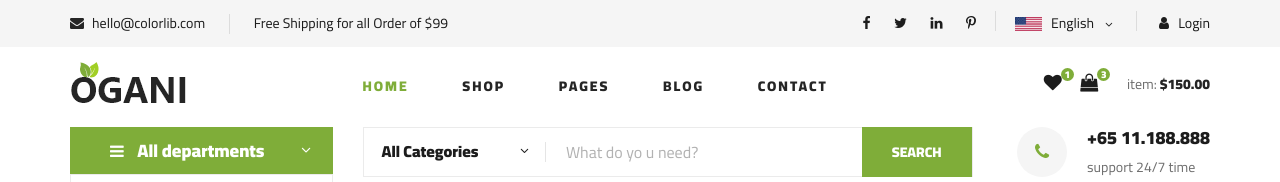
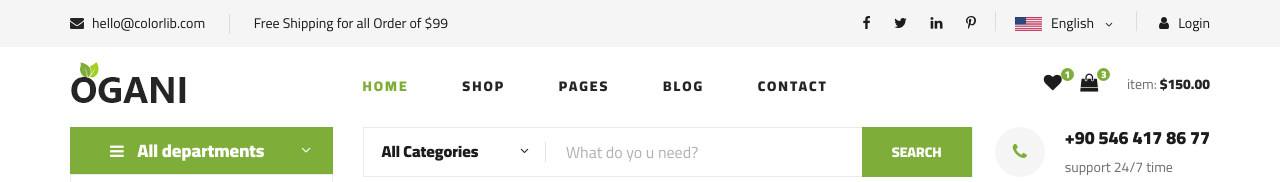
Before and after one commit to imonur/biyosera2, a plain HTML site: page index.html in a window 1280 px wide. Shown: the top 182 px of the page. Drawn offline with Linux system fonts and the light colour scheme.

Commit message:
Update index.html

```diff
--- a/index.html
+++ b/index.html
@@ -210,7 +210,7 @@
                                 <i class="fa fa-phone"></i>
                             </div>
                             <div class="hero__search__phone__text">
-                                <h5>+65 11.188.888</h5>
+                                <h5>+90 546 417 86 77</h5>
                                 <span>support 24/7 time</span>
                             </div>
                         </div>
```
